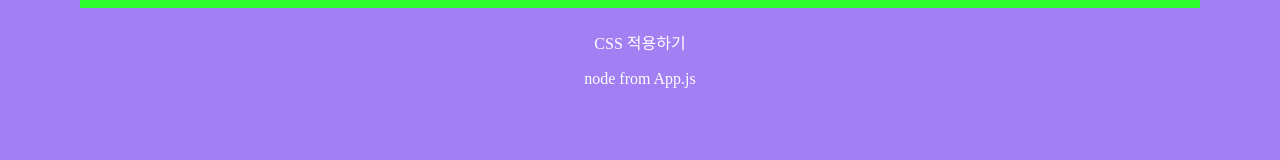
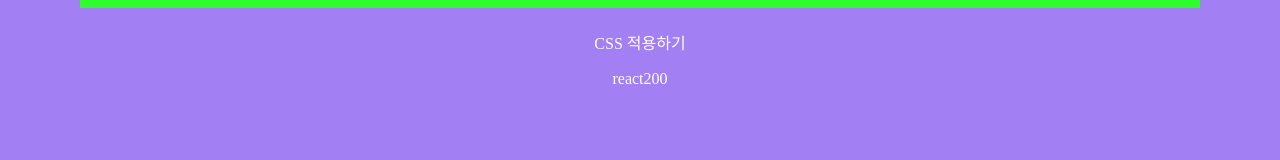
Before and after one commit to bestroom449k/first_App, a React (Create React App) app: page / in a window 1280 px wide. Shown: the part 150-310 px from the top of the page. Built offline with nearby package versions, Linux system fonts and the light colour scheme.

Commit message:
chapter 24

```diff
--- a/src/App.js
+++ b/src/App.js
@@ -1,17 +1,15 @@
 import React from 'react';
 import './App.css';
-import PropsNode from './R023_PropsNode'
+import ReactState from './R024_ReactState'
 
 function App() {
   return (
     <div>
       <h1>Start React 200!</h1>
       <p>CSS 적용하기</p>
-      <PropsNode>
-        <span>node from App.js</span>
-      </PropsNode>
+      <ReactState reactString={"react"}/>
     </div>
   );
-}   //<span> </span>안에 있는 것은 저절로 props로 받음 그리고 받을 땐 props.children로 받음
+} //reactString라는 변수에 "react를 넣고 props에 담김 부를 떈 state로 받음
 
 export default App;
--- a/src/R023_PropsNode.js
+++ /dev/null
@@ -1,13 +0,0 @@
-import React, { Component } from 'react';
-
-class R023_PropsNode extends Component {
-  render() {
-    return (
-    <div style={{padding: "0px"}}>
-      {this.props.children}
-    </div>
-    )
-  }   // 여기서 props.children로 span을 받아 씀
-}
-
-export default R023_PropsNode;
--- /dev/null
+++ b/src/R024_ReactState.js
@@ -0,0 +1,21 @@
+import React, { Component } from 'react';
+
+class R024_ReactState extends Component {
+  constructor (props) {
+    super(props);
+    this.state = {
+        StateString: this.props.reactString,
+        StateNumber: 200,
+    }
+  } //이 클래스에서 state를 받고 StateString라는 변수에 APP.js에서 만든 propsf reactString 넣고 StateNumber는 200 선언
+
+  render() {
+    return (
+    <div style={{padding: "0px"}}>
+      {this.state.StateString}{this.state.StateNumber}
+    </div>
+    )
+  }
+} // props로 담은 것을 state 로 불름
+
+export default R024_ReactState;
```
